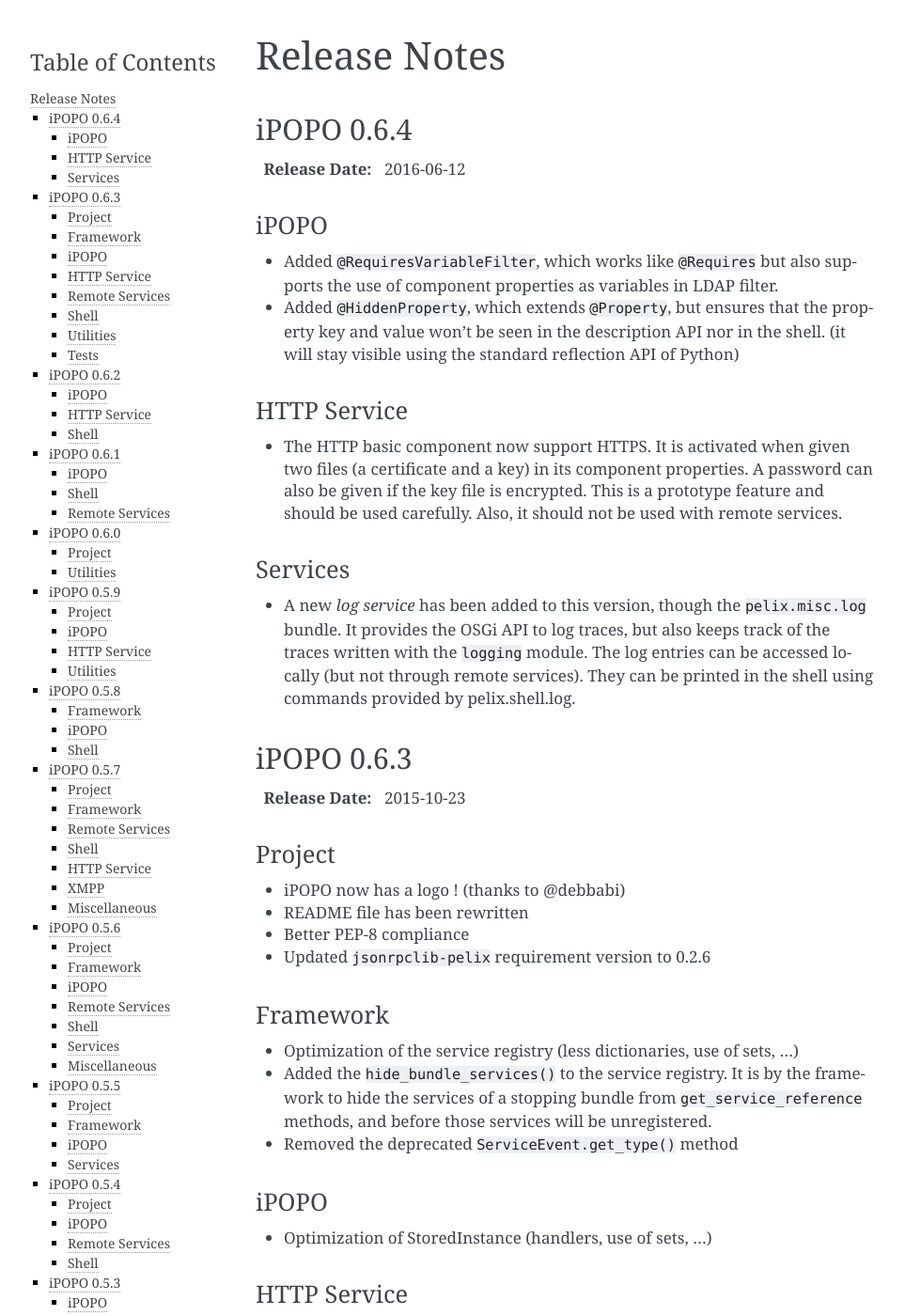
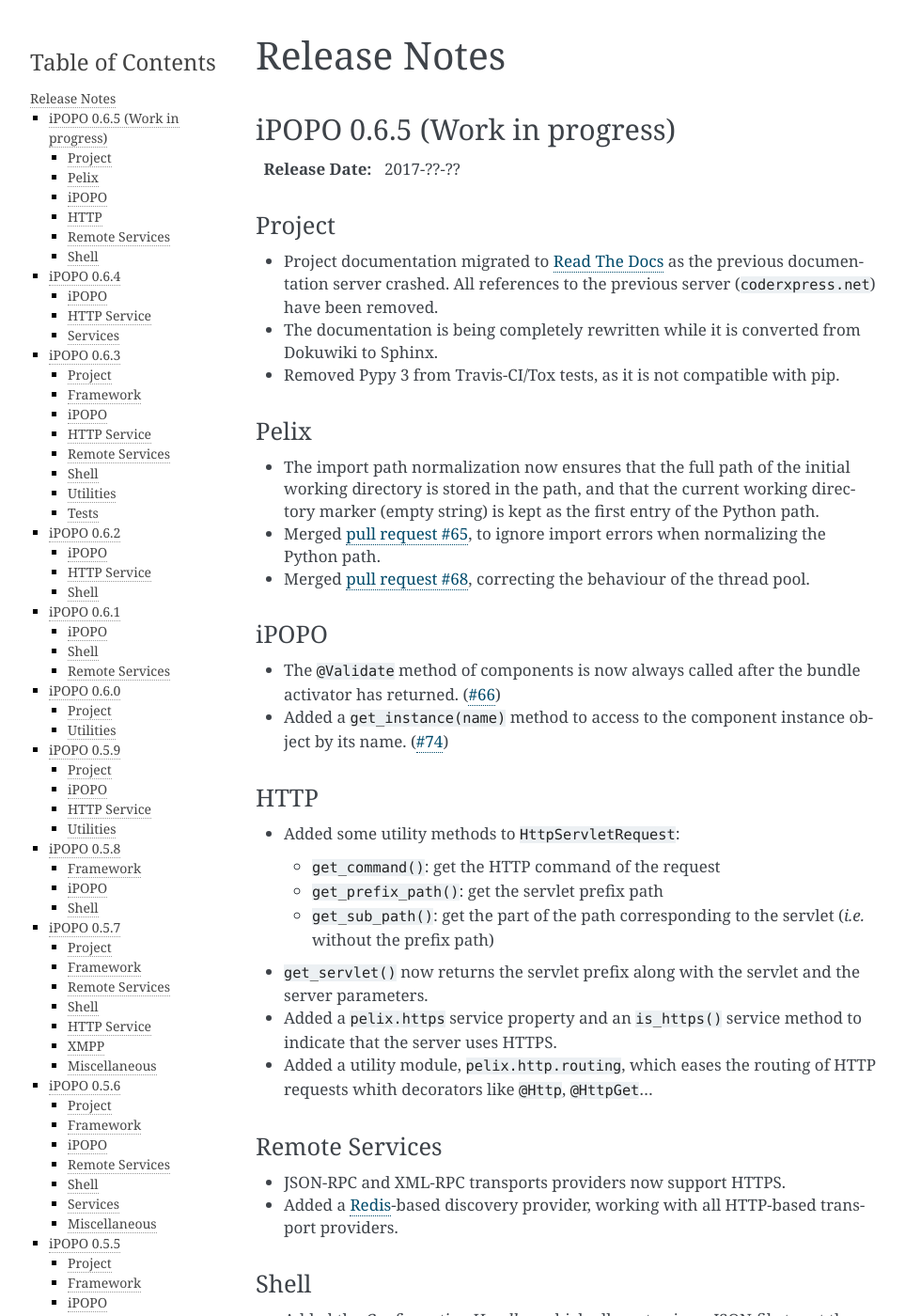
Before and after one commit to tcalmant/ipopo, a Sphinx documentation site: the page built from docs/changelog.rst, in a window 1280 px wide and 1400 px high. Shown: the whole window at 94% size, without its empty margins (148-1111 px from the left). Built offline with Sphinx 7.4.7, drawn with Linux system fonts in a browser that asks for light colours; pages that are not in the unit, such as notebooks, are missing from menus; some of the changed text lies outside the part shown.

Commit message:
Updated the change logs
Both project root & documentation

```diff
--- a/docs/changelog.rst
+++ b/docs/changelog.rst
@@ -2,6 +2,72 @@
 
 Release Notes
 #############
+
+iPOPO 0.6.5 (Work in progress)
+==============================
+
+:Release Date: 2017-??-??
+
+Project
+-------
+
+* Project documentation migrated to
+  `Read The Docs <https://ipopo.readthedocs.io/>`_ as the previous documentation
+  server crashed.
+  All references to the previous server (``coderxpress.net``) have been removed.
+* The documentation is being completely rewritten while it is converted from
+  Dokuwiki to Sphinx.
+* Removed Pypy 3 from Travis-CI/Tox tests, as it is not compatible with pip.
+
+Pelix
+-----
+
+* The import path normalization now ensures that the full path of the initial
+  working directory is stored in the path, and that the current working
+  directory marker (empty string) is kept as the first entry of the Python path.
+* Merged `pull request #65 <https://github.com/tcalmant/ipopo/pull/65>`_,
+  to ignore import errors when normalizing the Python path.
+* Merged `pull request #68 <https://github.com/tcalmant/ipopo/pull/68>`_,
+  correcting the behaviour of the thread pool.
+
+iPOPO
+-----
+
+* The ``@Validate`` method of components is now always called after the bundle
+  activator has returned. (`#66 <https://github.com/tcalmant/ipopo/issues/66>`_)
+* Added a ``get_instance(name)`` method to access to the component instance
+  object by its name. (`#74 <https://github.com/tcalmant/ipopo/issues/74>`_)
+
+HTTP
+----
+
+* Added some utility methods to ``HttpServletRequest``:
+
+  * ``get_command()``: get the HTTP command of the request
+  * ``get_prefix_path()``: get the servlet prefix path
+  * ``get_sub_path()``: get the part of the path corresponding to the servlet
+    (*i.e.* without the prefix path)
+
+* ``get_servlet()`` now returns the servlet prefix along with the servlet and
+  the server parameters.
+* Added a ``pelix.https`` service property and an ``is_https()`` service method
+  to indicate that the server uses HTTPS.
+* Added a utility module, ``pelix.http.routing``, which eases the routing of
+  HTTP requests whith decorators like ``@Http``, ``@HttpGet``...
+
+Remote Services
+---------------
+
+* JSON-RPC and XML-RPC transports providers now support HTTPS.
+* Added a `Redis <https://redis.io/>`_-based discovery provider, working with
+  all HTTP-based transport providers.
+
+Shell
+-----
+
+* Added the *Configuration Handler*, which allows to give a JSON file to set
+  the initial configuration of a framework: properties, bundles, instances, ...
+
 
 iPOPO 0.6.4
 ===========
```
Also changed, not shown: CHANGELOG.rst (+63 -0 lines).
